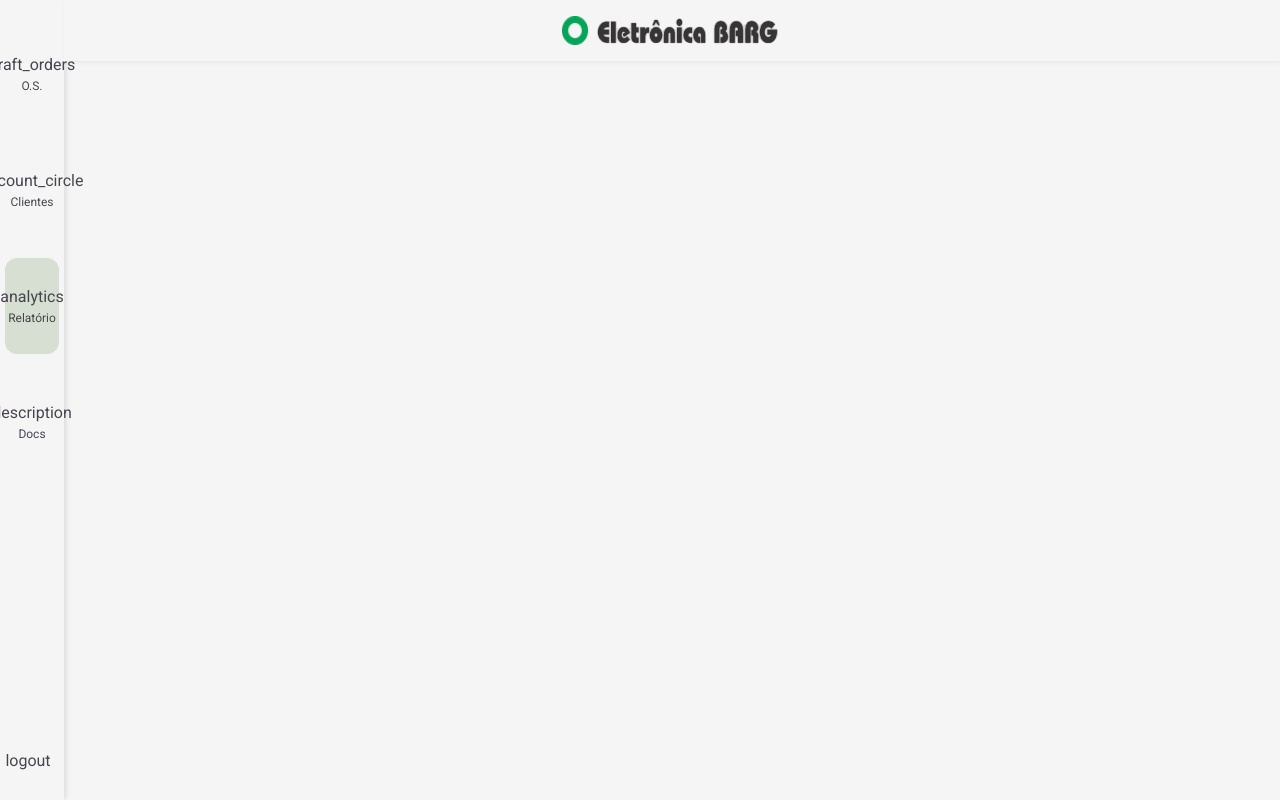
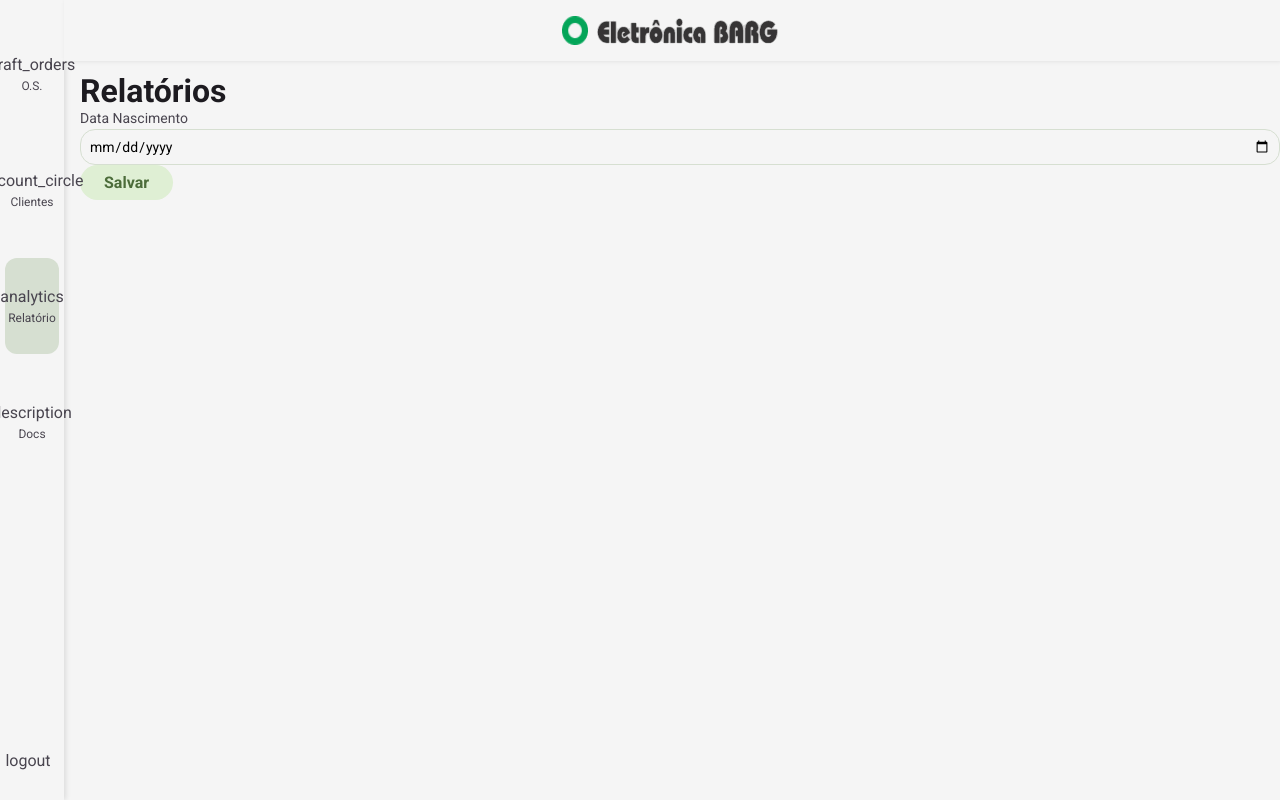
Before and after one commit to YasminZanonBarg/EletronicaBarg, a React (Vite) app: page /Report in a window 1280 px wide. Built offline with nearby package versions, Linux system fonts and the light colour scheme; no server answers.

Commit message:
save button component

```diff
--- a/src/components/CanceledClientModal/styles.ts
+++ b/src/components/CanceledClientModal/styles.ts
@@ -28,7 +28,7 @@ export const ModalContent = styled(Dialog.Content)`
   background-color: ${(props) => props.theme['white']};
   border-radius: 8px;
   z-index: 1001;
-  width: 17%;
+  width: 20%;
   overflow: hidden;
 `;
 
--- a/src/components/CanceledServiceOrderModal/styles.ts
+++ b/src/components/CanceledServiceOrderModal/styles.ts
@@ -28,7 +28,7 @@ export const ModalContent = styled(Dialog.Content)`
   background-color: ${(props) => props.theme['white']};
   border-radius: 8px;
   z-index: 1001;
-  width: 17%;
+  width: 20%;
   overflow: hidden;
 `;
 
--- a/src/components/DeleteItemClientModal/styles.ts
+++ b/src/components/DeleteItemClientModal/styles.ts
@@ -17,7 +17,7 @@ export const ModalContent = styled(Dialog.Content)`
   background-color: ${(props) => props.theme['white']};
   border-radius: 8px;
   z-index: 1001;
-  width: 17%;
+  width: 20%;
   overflow: hidden;
 `;
 
--- a/src/components/DeleteItemServiceOrderModal/styles.ts
+++ b/src/components/DeleteItemServiceOrderModal/styles.ts
@@ -17,7 +17,7 @@ export const ModalContent = styled(Dialog.Content)`
   background-color: ${(props) => props.theme['white']};
   border-radius: 8px;
   z-index: 1001;
-  width: 17%;
+  width: 20%;
   overflow: hidden;
 `;
 
--- /dev/null
+++ b/src/components/SaveButton/index.tsx
@@ -0,0 +1,9 @@
+import { SaveButtonStyle } from './styles'
+
+export function SaveButton() {
+  return (
+    <SaveButtonStyle>
+        Salvar
+    </SaveButtonStyle>
+  )
+}
--- /dev/null
+++ b/src/components/SaveButton/styles.ts
@@ -0,0 +1,15 @@
+import styled from "styled-components"
+
+export const SaveButtonStyle = styled.button`
+    background-color: ${(props) => props.theme['green-300']};
+    color: ${(props) => props.theme['green-500']};
+    border: none;
+    border-radius: 30px;
+    padding: 0.5rem 1.5rem;
+    cursor: pointer;
+    font-weight: bold;
+
+    &:hover {
+    background-color: ${(props) => props.theme['green-400']};
+    }
+`;
--- a/src/components/SearchClientModal/index.tsx
+++ b/src/components/SearchClientModal/index.tsx
@@ -4,6 +4,7 @@ import * as Dialog from "@radix-ui/react-dialog";
 import { TextField } from "../TextField";
 import { SectionWrapper } from "../SectionWrapper";
 import { SearchButton } from "../../components/SearchButton";
+import { SaveButton } from "../../components/SaveButton"
 
 import { ModalOverlay, ModalContent, EditIcon, ModalCloseIcon, SaveButtonWrapper, SearchContainer } from "./styles";
 import { AddressSection, ContactSection, PersonalDataSection } from "../../pages/RegisterClient/styles";
@@ -115,7 +116,7 @@ export default function SearchClient() {
 
           {/* Adicionando o botão de salvar no final */}
           <SaveButtonWrapper>
-            <button className="save_button">Salvar</button>
+            <SaveButton />
           </SaveButtonWrapper>
         </ModalContent>
       </Dialog.Portal>
--- a/src/pages/RegisterClient/index.tsx
+++ b/src/pages/RegisterClient/index.tsx
@@ -2,8 +2,9 @@ import "@material/web/icon/icon.js"
 
 import { NavigationRail } from "../../components/NavigationRail"
 import { Header } from "../../components/Header"
-import { SectionWrapper } from "../../components/SectionWrapper";
-import { TextField } from "../../components/TextField";
+import { SectionWrapper } from "../../components/SectionWrapper"
+import { TextField } from "../../components/TextField"
+import { SaveButton } from "../../components/SaveButton"
 import CanceledClientModal from "../../components/CanceledClientModal"
 
 import { AddressSection, ContactSection, Container, Content, PersonalDataSection, SectionButtons } from "./styles"
@@ -111,7 +112,7 @@ export function RegisterClient() {
 
           <SectionButtons>
             <div className="right_buttons">
-              <button className="save_button">Salvar</button>
+              <SaveButton />
               <CanceledClientModal />
             </div>
           </SectionButtons>
--- a/src/pages/RegisterServiceOrder/index.tsx
+++ b/src/pages/RegisterServiceOrder/index.tsx
@@ -6,6 +6,7 @@ import { NavigationRail } from "../../components/NavigationRail"
 import { Header } from "../../components/Header"
 import { TextField } from "../../components/TextField"
 import { SectionWrapper } from "../../components/SectionWrapper"
+import { SaveButton } from "../../components/SaveButton"
 import SearchClient from "../../components/SearchClientModal"
 import CanceledClientModal from "../../components/CanceledClientModal"
 
@@ -134,7 +135,7 @@ export function RegisterServiceOrder() {
               <button className="simple_button">Imprimir</button>
             </div>
             <div className="right_buttons">
-              <button className="save_button">Salvar</button>
+              <SaveButton />
               <CanceledClientModal />
             </div>
           </SectionButtons>
--- a/src/pages/Report/index.tsx
+++ b/src/pages/Report/index.tsx
@@ -3,6 +3,8 @@ import "@material/web/icon/icon.js"
 import { NavigationRail } from "../../components/NavigationRail"
 import { Header } from "../../components/Header"
 import { Container, Content } from "./styles"
+import { SaveButton } from "../../components/SaveButton"
+import { TextField } from "../../components/TextField"
 
 export function Report() {
 
@@ -14,7 +16,9 @@ export function Report() {
         <Header />
 
         <main>
-
+          <h1>Relatórios</h1>
+          <TextField id="born_date" label="Data Nascimento" type="date"/>
+          <SaveButton />
         </main>
 
       </Content>
```
